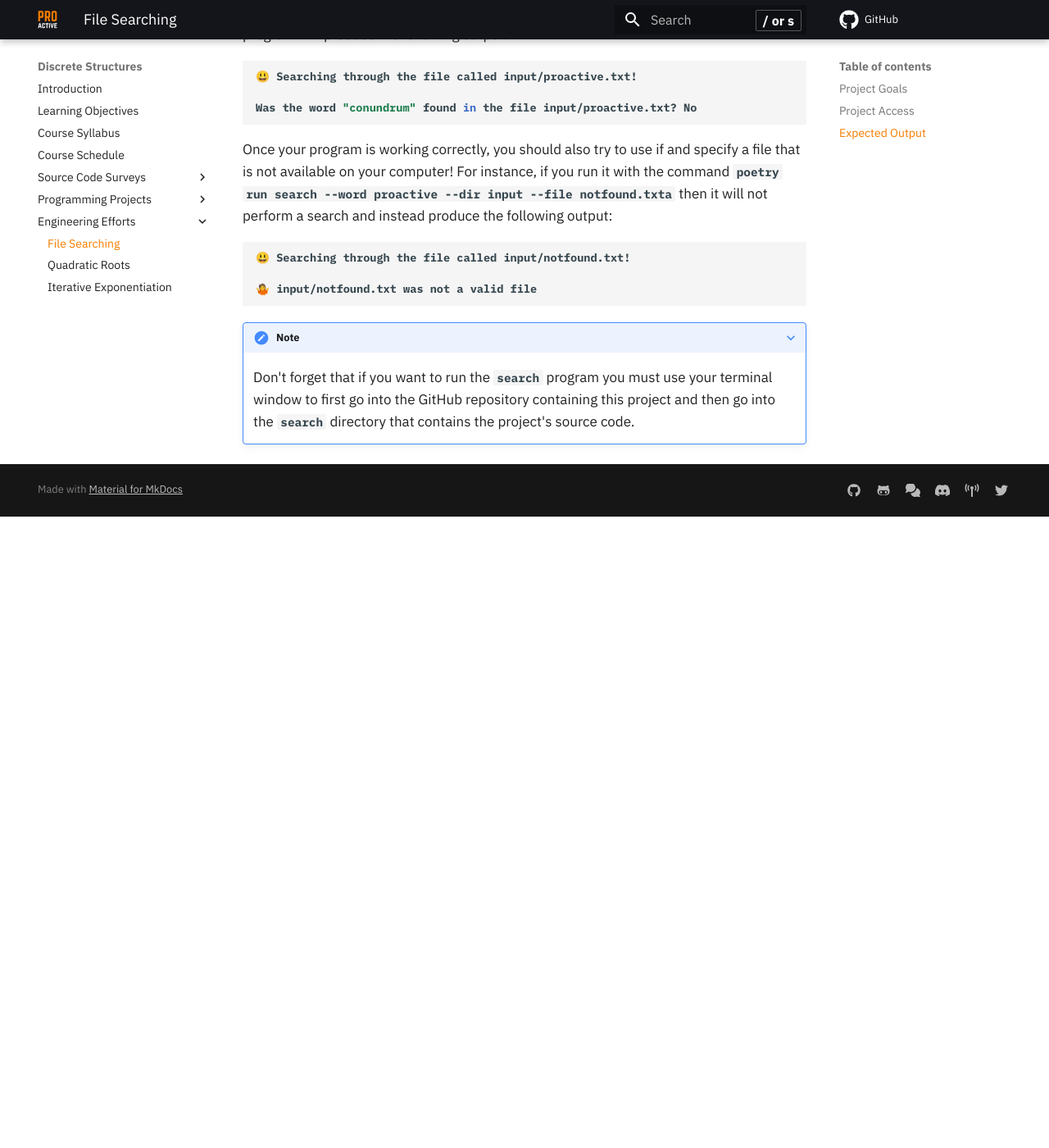
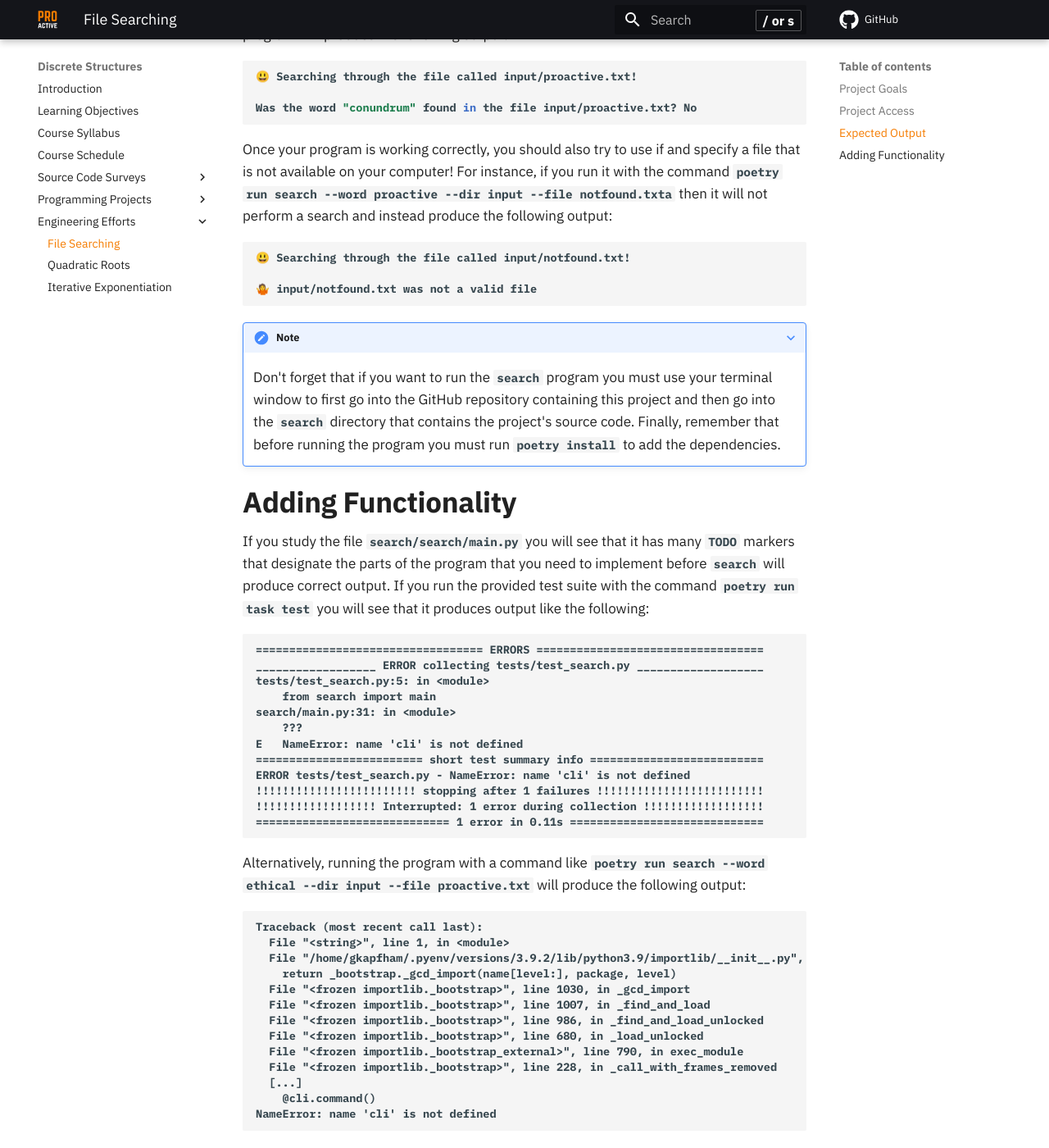
Before and after one commit to ProactiveProgrammers/www.proactiveprogrammers.com, an MkDocs documentation site: the page built from docs/discrete-structures/engineering-efforts/file-searching.md, in a window 1280 px wide and 1400 px high, scrolled down 1009 px. Shown: the whole window at 82% size. Built offline with MkDocs 1.6.1 and Material for MkDocs 9.7.7, drawn with Linux system fonts in a browser that asks for light colours; comment, search, counter and statistics services are not loaded; before the commit the page ends 1639 px from its top, so only the background shows below that; some of the changed text lies outside the part shown.

Commit message:
feat: Add more content in file-searching.

````diff
--- a/docs/discrete-structures/engineering-efforts/file-searching.md
+++ b/docs/discrete-structures/engineering-efforts/file-searching.md
@@ -64,4 +64,73 @@ following output:
     Don't forget that if you want to run the `search` program you must use your
     terminal window to first go into the GitHub repository containing this
     project and then go into the `search` directory that contains the project's
-    source code.
+    source code. Finally, remember that before running the program you must run
+    `poetry install` to add the dependencies.
+
+## Adding Functionality
+
+If you study the file `search/search/main.py` you will see that it has many
+`TODO` markers that designate the parts of the program that you need to
+implement before `search` will produce correct output. If you run the provided
+test suite with the command `poetry run task test` you will see that it produces
+output like the following:
+
+```
+================================== ERRORS ==================================
+__________________ ERROR collecting tests/test_search.py ___________________
+tests/test_search.py:5: in <module>
+    from search import main
+search/main.py:31: in <module>
+    ???
+E   NameError: name 'cli' is not defined
+========================= short test summary info ==========================
+ERROR tests/test_search.py - NameError: name 'cli' is not defined
+!!!!!!!!!!!!!!!!!!!!!!!! stopping after 1 failures !!!!!!!!!!!!!!!!!!!!!!!!!
+!!!!!!!!!!!!!!!!!! Interrupted: 1 error during collection !!!!!!!!!!!!!!!!!!
+============================= 1 error in 0.11s =============================
+```
+
+Alternatively, running the program with a command like `poetry run search --word
+ethical --dir input --file proactive.txt` will produce the following output:
+
+```
+Traceback (most recent call last):
+  File "<string>", line 1, in <module>
+  File "/home/gkapfham/.pyenv/versions/3.9.2/lib/python3.9/importlib/__init__.py", line 127, in import_module
+    return _bootstrap._gcd_import(name[level:], package, level)
+  File "<frozen importlib._bootstrap>", line 1030, in _gcd_import
+  File "<frozen importlib._bootstrap>", line 1007, in _find_and_load
+  File "<frozen importlib._bootstrap>", line 986, in _find_and_load_unlocked
+  File "<frozen importlib._bootstrap>", line 680, in _load_unlocked
+  File "<frozen importlib._bootstrap_external>", line 790, in exec_module
+  File "<frozen importlib._bootstrap>", line 228, in _call_with_frames_removed
+  [...]
+    @cli.command()
+NameError: name 'cli' is not defined
+```
+
+This output suggests that the `cli` variable was not correctly declared! After
+declaring the `cli` variable in the appropriate fashion, following the relevant
+instructions in the description of the [technical
+skills](/proactive-skills/introduction-proactive-skills/), you should find the
+other `TODO` markers and correctly resolve them. For instance, you can add this
+function to the `main.py` file:
+
+```python
+def confirm_valid_file(file: Path) -> bool:
+    """Confirm that the provided file is a valid path."""
+    # determine if the file is not None and if it is a file
+    if file is not None:
+        # the file is valid
+        if file.is_file():
+            return True
+    # the file was either none or not valid
+    return False
+```
+
+In addition to `confirm_valid_file`, you must completely implement these
+functions:
+
+- `def human_readable_boolean(answer: bool) -> str`
+- `def word_search(text: str, word: str) -> bool`
+- `def word(word: str = typer.Option(None), dir: Path = typer.Option(None), file: Path = typer.Option(None)) -> None`
````
